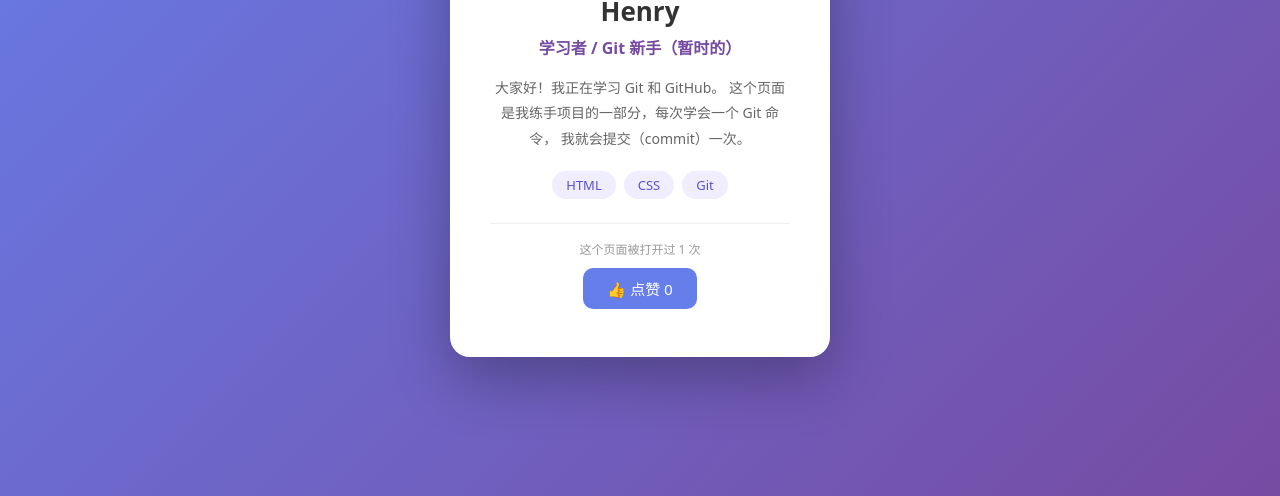
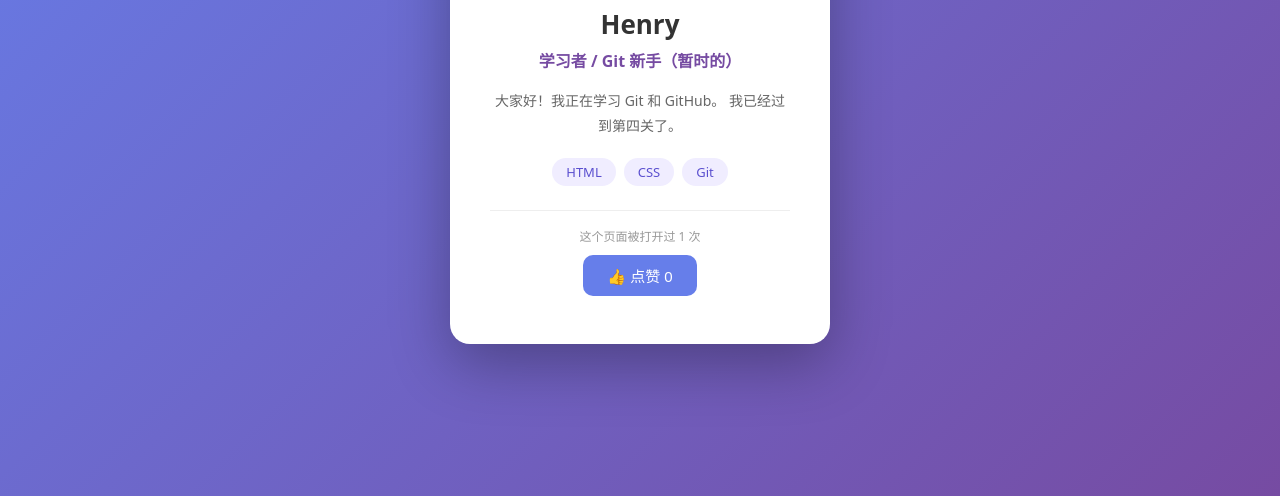
Before and after one commit to 20000419jian-ship-it/git-practice, a plain HTML site: page index.html in a window 1280 px wide. Shown: the part 304-800 px from the top of the page. Drawn offline with Linux system fonts and the light colour scheme.

Commit message:
更新自我介绍

```diff
--- a/index.html
+++ b/index.html
@@ -13,8 +13,7 @@
     <p class="title">学习者 / Git 新手（暂时的）</p>
     <p class="bio">
       大家好！我正在学习 Git 和 GitHub。
-      这个页面是我练手项目的一部分，每次学会一个 Git 命令，
-      我就会提交（commit）一次。
+      我已经过到第四关了。
     </p>
     <ul class="skills">
       <li>HTML</li>
```
